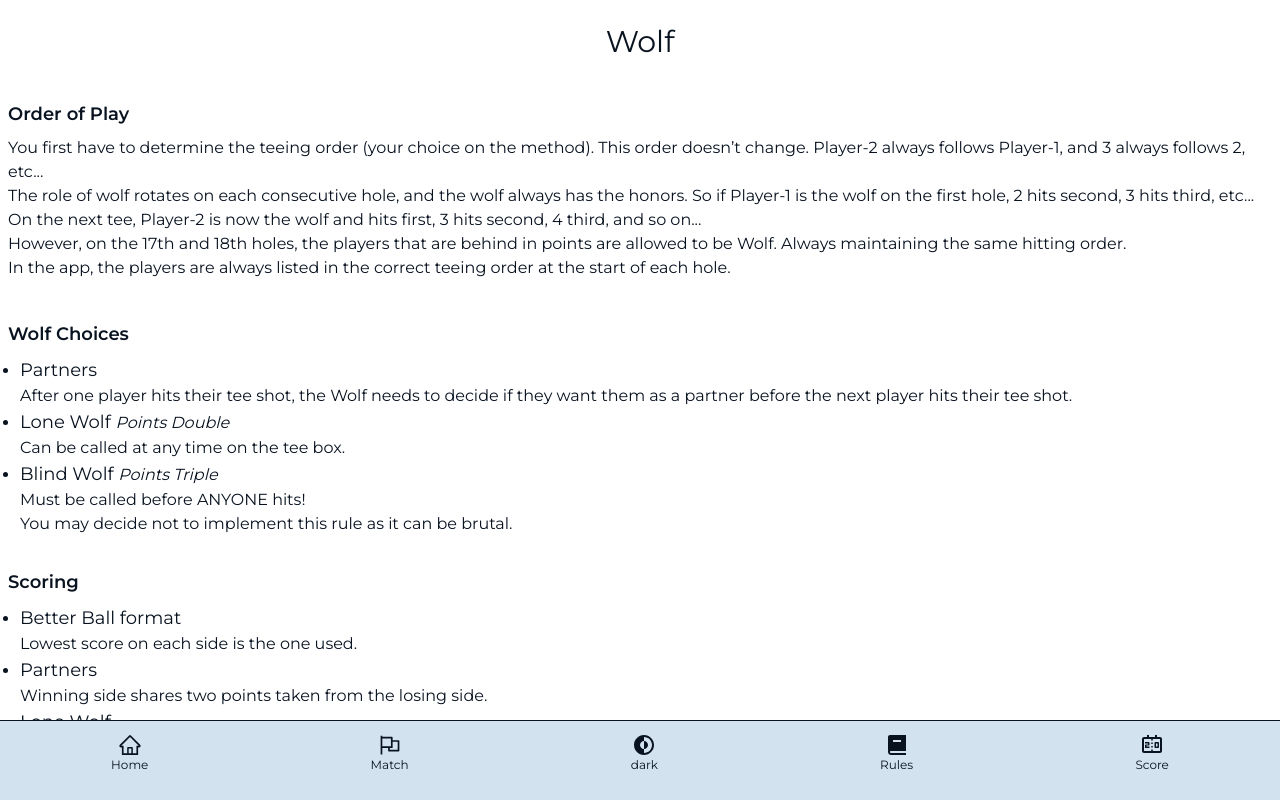
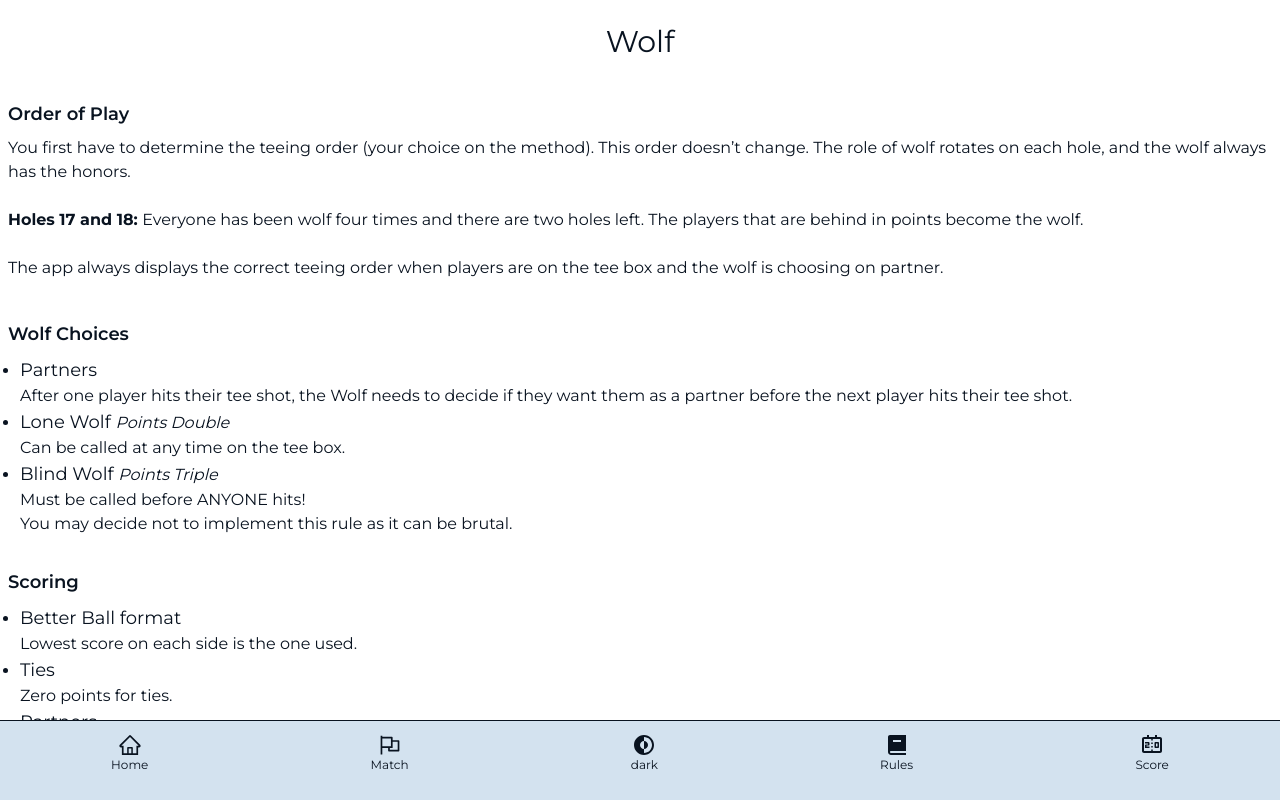
Before and after one commit to JohnStrandt/golf-games, a React (Vite) app: page /Rules in a window 1280 px wide. Built offline with nearby package versions, Linux system fonts and the light colour scheme; a web font is replaced by a local one.

Commit message:
finally next hole logic implemented, also find last place player

```diff
--- a/src/components/ScoreHole.jsx
+++ b/src/components/ScoreHole.jsx
@@ -1,5 +1,5 @@
 import { use, useState, useEffect } from "react";
-import { HoleNumber, WideButton, ScoringCard } from "./";
+import { HoleNumber, WideButton, ScoreHoleCard } from "./";
 import { MatchContext } from "../state";
 
 const ScoreHole = () => {
@@ -154,7 +154,7 @@ const ScoreHole = () => {
       <div className="flex flex-col h-2/3 gap-3 justify-around">
         <div className="flex flex-col gap-1">
           {pack.map((player) => (
-            <ScoringCard
+            <ScoreHoleCard
               key={player.id}
               name={player.name}
               scoreKey={player.id}
@@ -165,7 +165,7 @@ const ScoreHole = () => {
         </div>
         <div className="flex flex-col gap-1">
           {sheep.map((player) => (
-            <ScoringCard
+            <ScoreHoleCard
               key={player.id}
               name={player.name}
               scoreKey={player.id}
--- a/src/components/ScoringCard.jsx
+++ b/src/components/ScoreHoleCard.jsx
@@ -2,7 +2,7 @@
 
 import { FaPlus, FaMinus } from "react-icons/fa";
 
-const ScoringCard = ({ name, scoreKey, scoreValue, updateScores }) => {
+const ScoreHoleCard = ({ name, scoreKey, scoreValue, updateScores }) => {
   const handleScores = (value) => {
     updateScores(scoreKey, value);
   };
@@ -31,4 +31,4 @@ const ScoringCard = ({ name, scoreKey, scoreValue, updateScores }) => {
   );
 };
 
-export default ScoringCard;
+export default ScoreHoleCard;
--- a/src/components/SetPlayers.jsx
+++ b/src/components/SetPlayers.jsx
@@ -7,13 +7,6 @@ import { AccentButton } from "./";
 
 const SetPlayers = ({ count }) => {
   const { setMatchState } = use(MatchContext);
-
-  const nextState = (state) => {
-    setMatchState((prevData) => ({
-      ...prevData,
-      playState: state,
-    }));
-  };
 
   const {
     register,
@@ -49,6 +42,13 @@ const SetPlayers = ({ count }) => {
       players: prevData.players.map((player) =>
         player.id === playerId ? { ...player, name: newName } : player,
       ),
+    }));
+  };
+
+  const nextState = (state) => {
+    setMatchState((prevData) => ({
+      ...prevData,
+      playState: state,
     }));
   };
 
--- a/src/components/SetTeams.jsx
+++ b/src/components/SetTeams.jsx
@@ -17,8 +17,10 @@ const SetTeams = () => {
   };
 
   useEffect(() => {
+    // wolf
     setWolf(matchState.players[matchState.wolfIndex]);
 
+    // index of next player (with wrap-around logic)
     let index = (matchState.wolfIndex + 1) % 4;
     let temp = [];
     for (let i = 0; i < 3; i++) {
@@ -44,6 +46,10 @@ const SetTeams = () => {
     nextState("score");
   };
 
+  /*
+     NOTE:  could clean up updateRole a bit
+
+ */
   const updateRole = (playerId, role) => {
     let holeIndex = matchState.currentHole - 1;
 
--- /dev/null
+++ b/src/components/ShowScoreCard.jsx
@@ -0,0 +1,31 @@
+/* eslint-disable react/prop-types */
+
+const ShowScoreCard = ({ team, hole }) => {
+  return (
+    <div className="flex flex-col gap-1 w-full text-primary">
+      {team.map((player) => (
+        <div key={player.id} className="flex bg-base py-4">
+          <div className="flex w-2/5 justify-center items-center text-2xl">
+            {player.name}
+          </div>
+          <div className="flex flex-col w-1/5 text-center">
+            <span className="text-accent text-xl">{player.scores[hole]}</span>
+            strokes
+          </div>
+
+          <div className="flex flex-col w-1/5 text-center">
+            <span className="text-accent text-xl">{player.points[hole]}</span>
+            points
+          </div>
+
+          <div className="flex flex-col w-1/5 text-center">
+            <span className="text-accent text-xl">{player.pointTotal}</span>
+            total
+          </div>
+        </div>
+      ))}
+    </div>
+  );
+};
+
+export default ShowScoreCard;
--- a/src/components/ShowScores.jsx
+++ b/src/components/ShowScores.jsx
@@ -1,9 +1,9 @@
 import { use, useState, useEffect } from "react";
-import { HoleNumber, WideButton } from "./";
+import { HoleNumber, ShowScoreCard, WideButton } from "./";
 import { MatchContext } from "../state";
 
 const ShowScores = () => {
-  const { matchState } = use(MatchContext);
+  const { matchState, setMatchState } = use(MatchContext);
   const [pack, setPack] = useState([]);
   const [sheep, setSheep] = useState([]);
   let hole = matchState.currentHole - 1;
@@ -12,7 +12,6 @@ const ShowScores = () => {
     let tempPack = [];
     let tempSheep = [];
 
-    // set wolf by index, may be lone or blind
     tempPack[0] = matchState.players[matchState.wolfIndex];
 
     matchState.players.forEach((player) => {
@@ -31,50 +30,61 @@ const ShowScores = () => {
     });
   }, [matchState, hole]);
 
-  /*
-      NOTE:    Work zone
-               scoreTotal
-               pointTotal
-*/
+  //
+  //  NOTE:   Player in last place is wolf on 17 & 18
+  //          same guy can be wolf on both holes (possibly 16, 17, & 18!)
+  //
+  const getLastPlaceIndex = () => {
+    let players = matchState.players;
+
+    let lowest = players[0].pointTotal;
+    let lowIndex = 0;
+    for (let i = 1; i < 4; i++) {
+      if (players[i].pointTotal < lowest) {
+        lowest = players[i].pointTotal;
+        lowIndex = i;
+      }
+    }
+    return lowIndex;
+  };
+
+  const handleNextHoleButton = () => {
+    if (matchState.currentHole < 18) {
+      let nextHole = matchState.currentHole + 1;
+      let nextState = "teams";
+      let nextWolfIndex;
+
+      // update who is the next wolf:
+      if (matchState.currentHole >= 16) {
+        nextWolfIndex = getLastPlaceIndex();
+      } else {
+        nextWolfIndex = (matchState.wolfIndex + 1) % 4;
+      }
+
+      setMatchState((prevData) => ({
+        ...prevData,
+        currentHole: nextHole,
+        wolfIndex: nextWolfIndex,
+        playState: nextState,
+      }));
+    } else {
+      console.log("Match Over!");
+
+      // NOTE:    update to go to final page,
+      //          Score card?  LeaderBoard?
+      //          also update button label
+    }
+  };
+
   return (
     <div className="flex flex-col h-full justify-around">
       <HoleNumber hole={matchState.currentHole} />
 
-      <div className="flex flex-col w-full py-4 lpy-4 bg-base text-primary">
-        {pack.map((player) => (
-          <div key={player.id} className="flex">
-            <div className="flex w-2/5 justify-center">{player.name}</div>
-            <div className="flex w-1/5 justify-center">
-              {player.scores[hole]} strokes
-            </div>
-            <div className="flex w-1/5 justify-center">
-              {player.points[hole]} points
-            </div>
-            <div className="flex w-1/5 justify-center">
-              total {player.pointTotal}
-            </div>
-          </div>
-        ))}
-      </div>
+      <ShowScoreCard team={pack} hole={hole} />
+      <ShowScoreCard team={sheep} hole={hole} />
 
-      <div className="flex flex-col w-full py-4 bg-base text-primary">
-        {sheep.map((player) => (
-          <div key={player.id} className="flex">
-            <div className="flex w-1/2 justify-center">{player.name}</div>
-            <div className="flex w-1/4 justify-center">
-              {player.scores[hole]} strokes
-            </div>
-            <div className="flex w-1/4 justify-center">
-              {player.points[hole]} points
-            </div>
-            <div className="flex w-1/5 justify-center">
-              total {player.pointTotal}
-            </div>
-          </div>
-        ))}
-      </div>
       <div className="flex w-full justify-center">
-        <WideButton label="Next Hole" action={() => console.log("click")} />
+        <WideButton label="Next Hole" action={handleNextHoleButton} />
       </div>
     </div>
   );
--- a/src/components/index.js
+++ b/src/components/index.js
@@ -1,23 +1,25 @@
-import ScoringCard from "./ScoringCard";
 import { WideButton, NavButton, AccentButton } from "./Buttons";
 import WolfIcon from "./WolfIcon";
+import ScoreHoleCard from "./ScoreHoleCard";
 import ScoreHole from "./ScoreHole";
 import SetPlayers from "./SetPlayers";
 import SetTeams from "./SetTeams";
+import ShowScoreCard from "./ShowScoreCard";
 import ShowScores from "./ShowScores";
 import HoleNumber from "./HoleNumber";
 import CustomRadioButton from "./CustomRadioButton";
 // curlies when you dont give a default export
 
 export {
-  ScoringCard,
   WideButton,
   NavButton,
   AccentButton,
   WolfIcon,
+  ScoreHoleCard,
   ScoreHole,
   SetPlayers,
   SetTeams,
+  ShowScoreCard,
   ShowScores,
   HoleNumber,
   CustomRadioButton,
--- a/src/sections/Rules.jsx
+++ b/src/sections/Rules.jsx
@@ -1,6 +1,3 @@
-//
-//  TODO:  Simplify the Order of Play section
-//
 const Rules = () => {
   return (
     <section className="flex flex-col p-2 h-[calc(100vh-80px)] overflow-auto bg-background text-primary">
@@ -10,20 +7,17 @@ const Rules = () => {
         <h2 className="text-lg font-semibold mb-2">Order of Play</h2>
         <p className="mb-2">
           You first have to determine the teeing order (your choice on the
-          method). This order doesn’t change. Player-2 always follows Player-1,
-          and 3 always follows 2, etc...
+          method). This order doesn’t change. The role of wolf rotates on each
+          hole, and the wolf always has the honors.
           <br />
-          The role of wolf rotates on each consecutive hole, and the wolf always
-          has the honors. So if Player-1 is the wolf on the first hole, 2 hits
-          second, 3 hits third, etc... On the next tee, Player-2 is now the wolf
-          and hits first, 3 hits second, 4 third, and so on...
           <br />
-          However, on the 17th and 18th holes, the players that are behind in
-          points are allowed to be Wolf. Always maintaining the same hitting
-          order.
+          <span className="font-bold">Holes 17 and 18: </span>Everyone has been
+          wolf four times and there are two holes left. The players that are
+          behind in points become the wolf.
           <br />
-          In the app, the players are always listed in the correct teeing order
-          at the start of each hole.
+          <br />
+          The app always displays the correct teeing order when players are on
+          the tee box and the wolf is choosing on partner.
         </p>
       </div>
       <div>
@@ -65,19 +59,24 @@ const Rules = () => {
                 Lowest score on each side is the one used.
               </li>
               <li>
+                <span className="text-lg">Ties</span>
+                <br />
+                Zero points for ties.
+              </li>
+              <li>
                 <span className="text-lg">Partners</span>
                 <br />
-                Winning side shares two points taken from the losing side.
+                Winning side shares two points.
               </li>
               <li>
                 <span className="text-lg">Lone Wolf</span>
                 <br />
-                Winning side takes six points from losing the side.{" "}
+                Winning side shares six points.
               </li>
               <li>
                 <span className="text-lg">Blind Wolf</span>
                 <br />
-                Winning side takes nine points from the losing side.{" "}
+                Winning side shares nine points.
               </li>
             </ul>
           </div>
```
